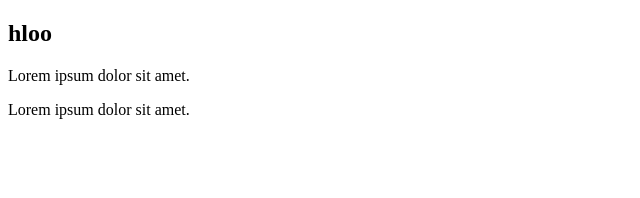
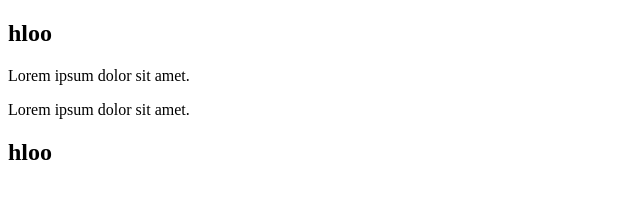
Before and after one commit to alisarla-k/project, a plain HTML site: page index.html in a window 1280 px wide. Shown: the full height of the page, 0-640 px from the left. Drawn offline with Linux system fonts and the light colour scheme.

Commit message:
Update index.html

```diff
--- a/index.html
+++ b/index.html
@@ -9,6 +9,7 @@
     <h2>hloo</h2>
     <p>Lorem ipsum dolor sit amet.</p>
     <p>Lorem ipsum dolor sit amet.</p>
+       <h2>hloo</h2>
 <script src="./javascript/javascript.js"></script>
 </body>
 </html>
```
